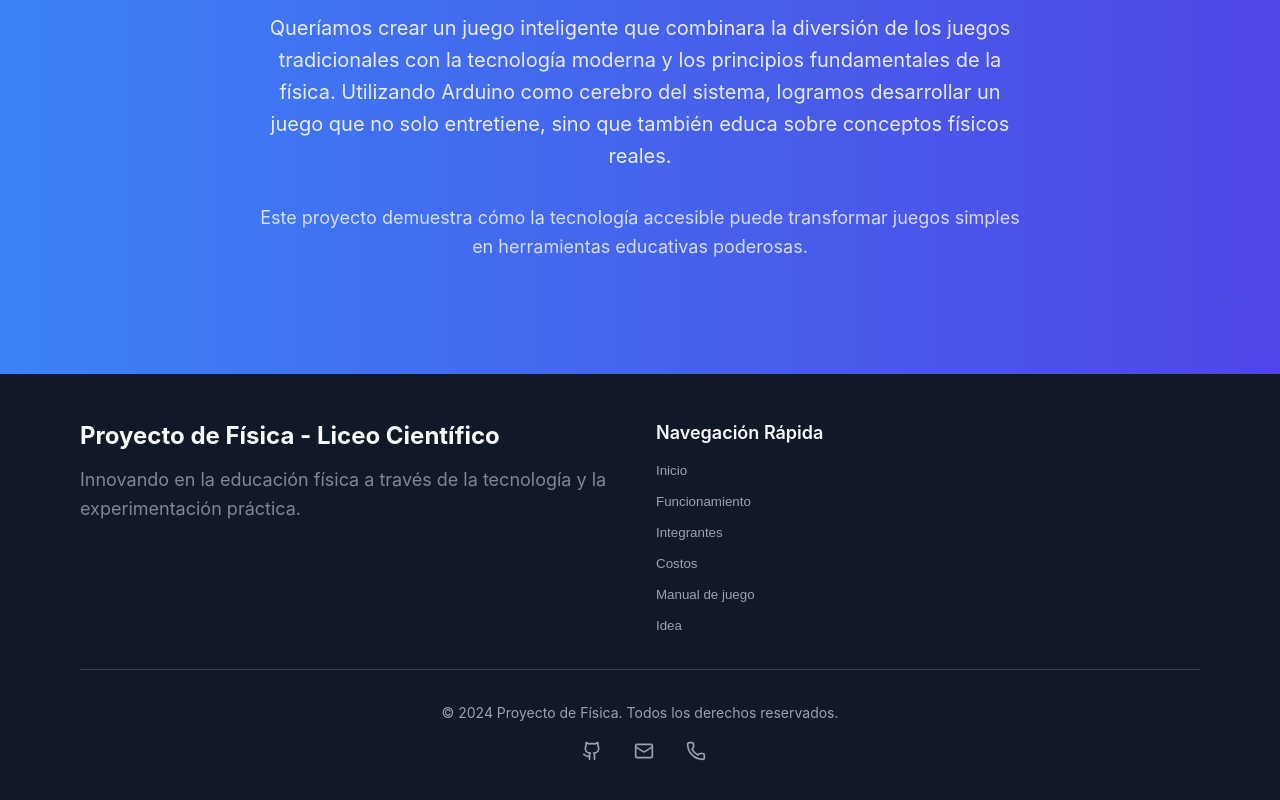
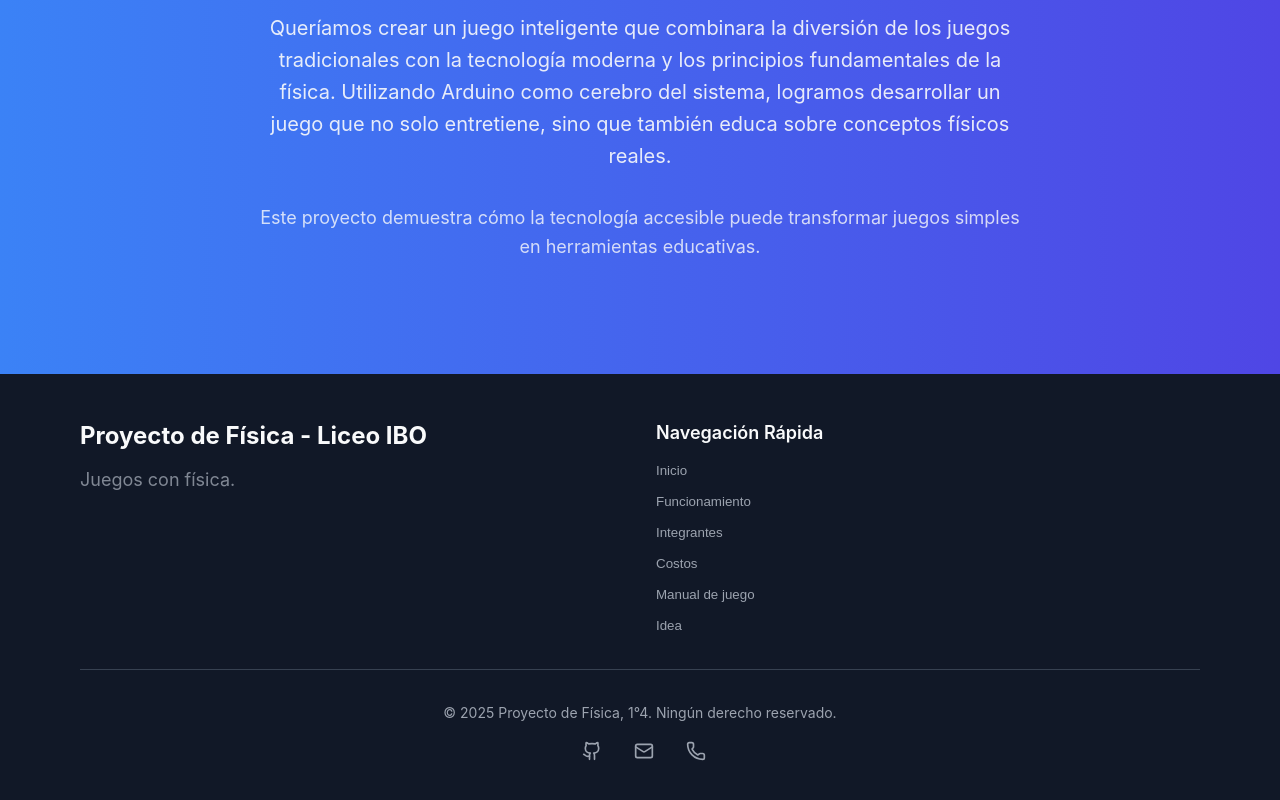
Before and after one commit to ThaCharly/fisiquinha, a React (Vite) app: page / in a window 1280 px wide. Shown: the part 5287-6087 px from the top of the page. Built offline with nearby package versions, Linux system fonts and the light colour scheme.

Commit message:
actualizacion

```diff
--- a/src/App.jsx
+++ b/src/App.jsx
@@ -387,7 +387,7 @@ const App = () => {
             </p>
             <p className="idea-text secondary">
               Este proyecto demuestra cómo la tecnología accesible puede transformar juegos simples
-              en herramientas educativas poderosas.
+              en herramientas educativas.
             </p>
           </motion.div>
         </div>
@@ -398,9 +398,9 @@ const App = () => {
         <div className="container">
           <div className="footer-grid">
             <div className="footer-info">
-              <h3 className="footer-title">Proyecto de Física - Liceo Científico</h3>
+              <h3 className="footer-title">Proyecto de Física - Liceo IBO</h3>
               <p className="footer-desc">
-                Innovando en la educación física a través de la tecnología y la experimentación práctica.
+                Juegos con física.
               </p>
             </div>
 
@@ -421,7 +421,7 @@ const App = () => {
           </div>
 
           <div className="footer-bottom">
-            <p className="copyright">© 2024 Proyecto de Física. Todos los derechos reservados.</p>
+            <p className="copyright">© 2025 Proyecto de Física, 1°4. Ningún derecho reservado.</p>
             <div className="social-links">
               <a href="#" className="social-link">
                 <Github className="icon" />
```
